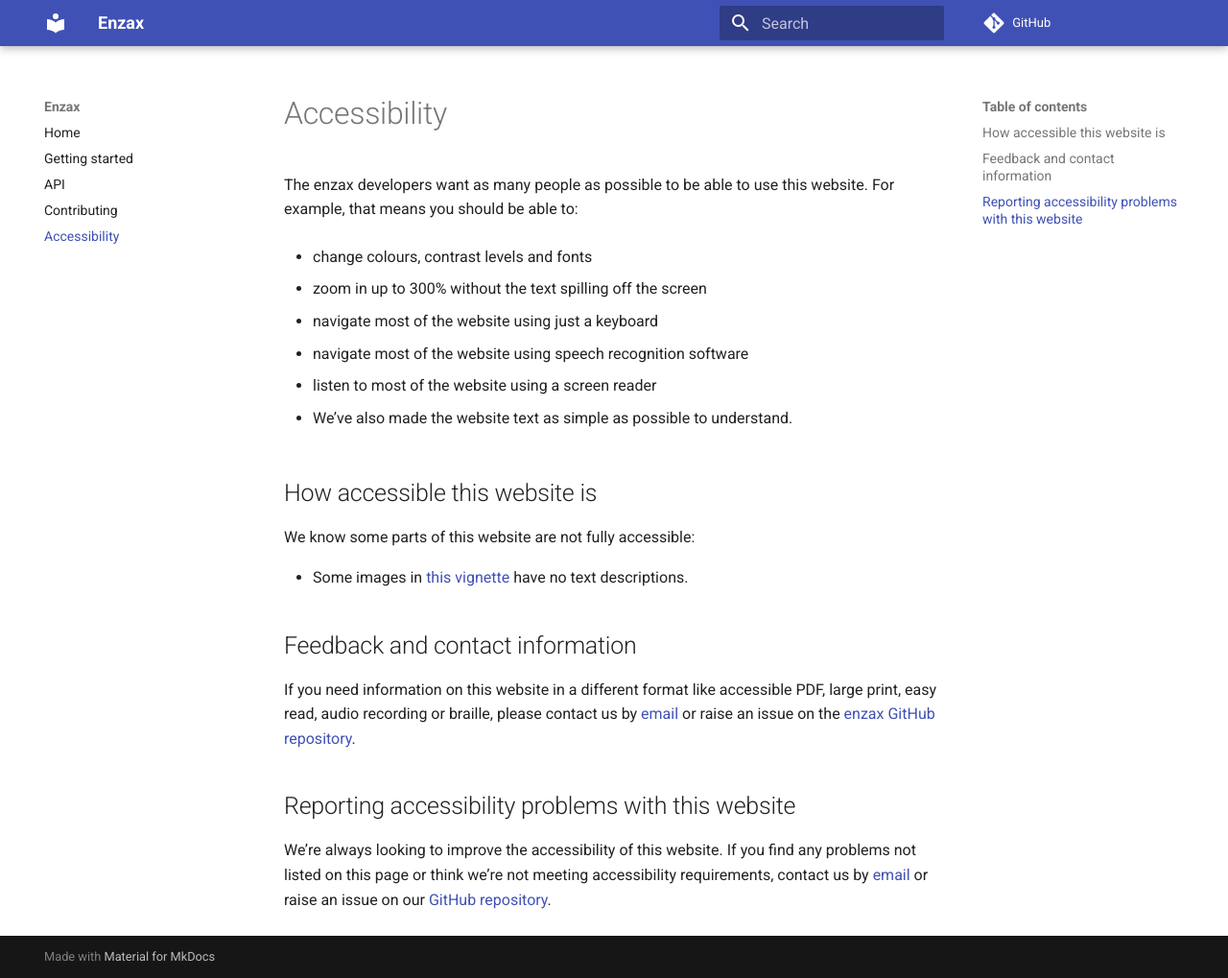
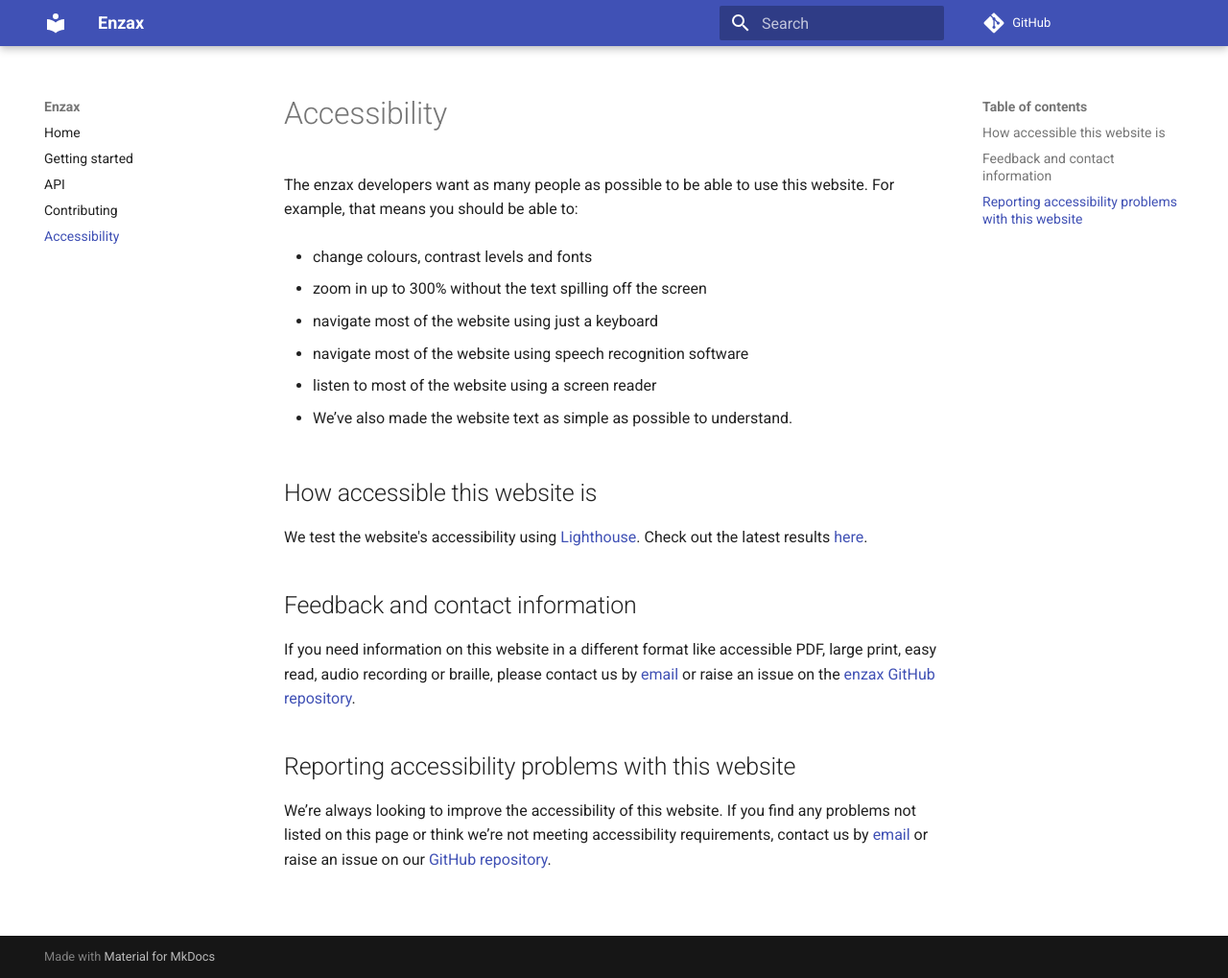
Before and after one commit to dtu-qmcm/enzax, an MkDocs documentation site: the page built from docs/accessibility.md, in a window 1280 px wide and 1019 px high. Shown: the whole window at 96% size. Built offline with MkDocs 1.6.1 and Material for MkDocs 9.7.7, drawn with Linux system fonts in a browser that asks for light colours; comment, search, counter and statistics services are not loaded.

Commit message:
Update lighthouse action, fix missing link in accessibility page

```diff
--- a/docs/accessibility.md
+++ b/docs/accessibility.md
@@ -17,10 +17,7 @@ website. For example, that means you should be able to:
 
 ## How accessible this website is
 
-We know some parts of this website are not fully accessible:
-
-- Some images in [this vignette](_static/report.html) have no text
-  descriptions.
+We test the website's accessibility using [Lighthouse](https://developer.chrome.com/docs/lighthouse/overview/). Check out the latest results [here](https://github.com/dtu-qmcm/enzax/actions/workflows/test_docs.yml).
 
 ## Feedback and contact information
 
```
Also changed, not shown: 1 other file.
